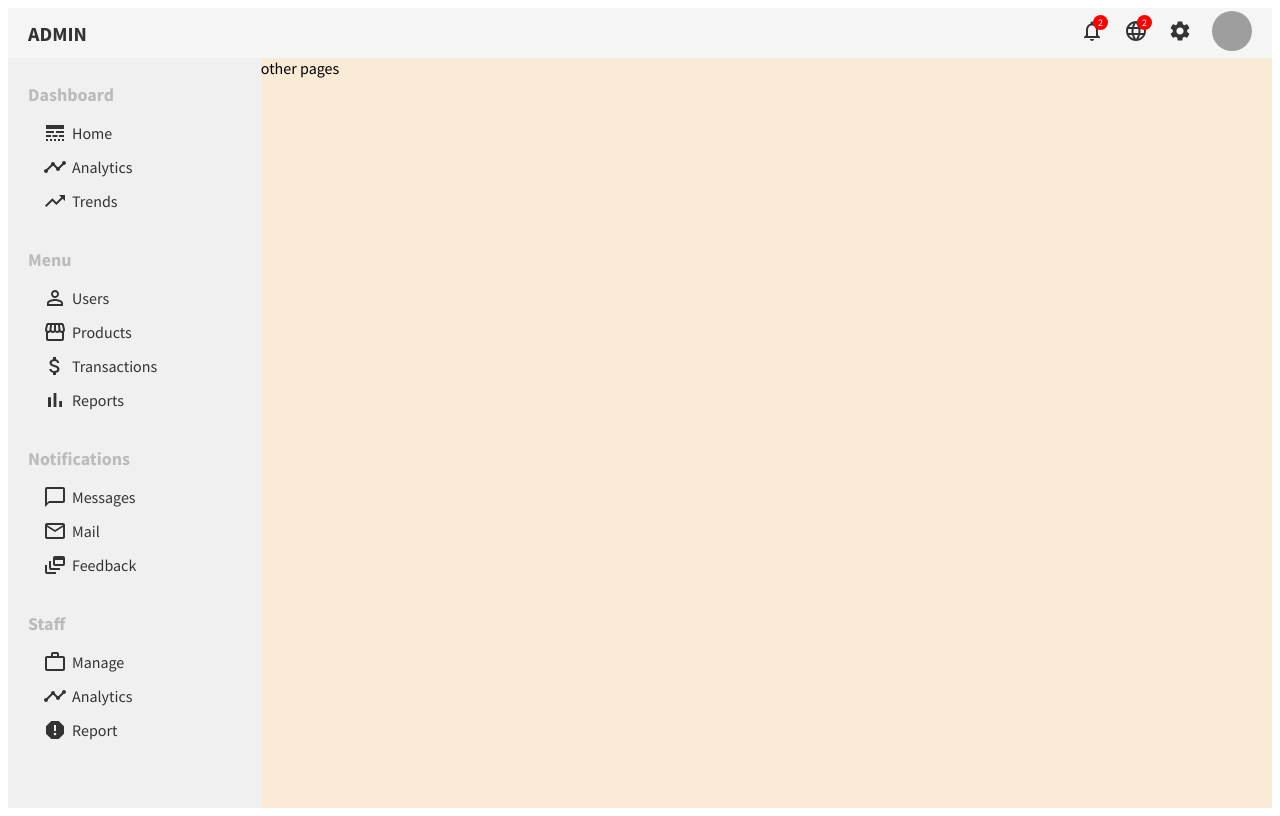
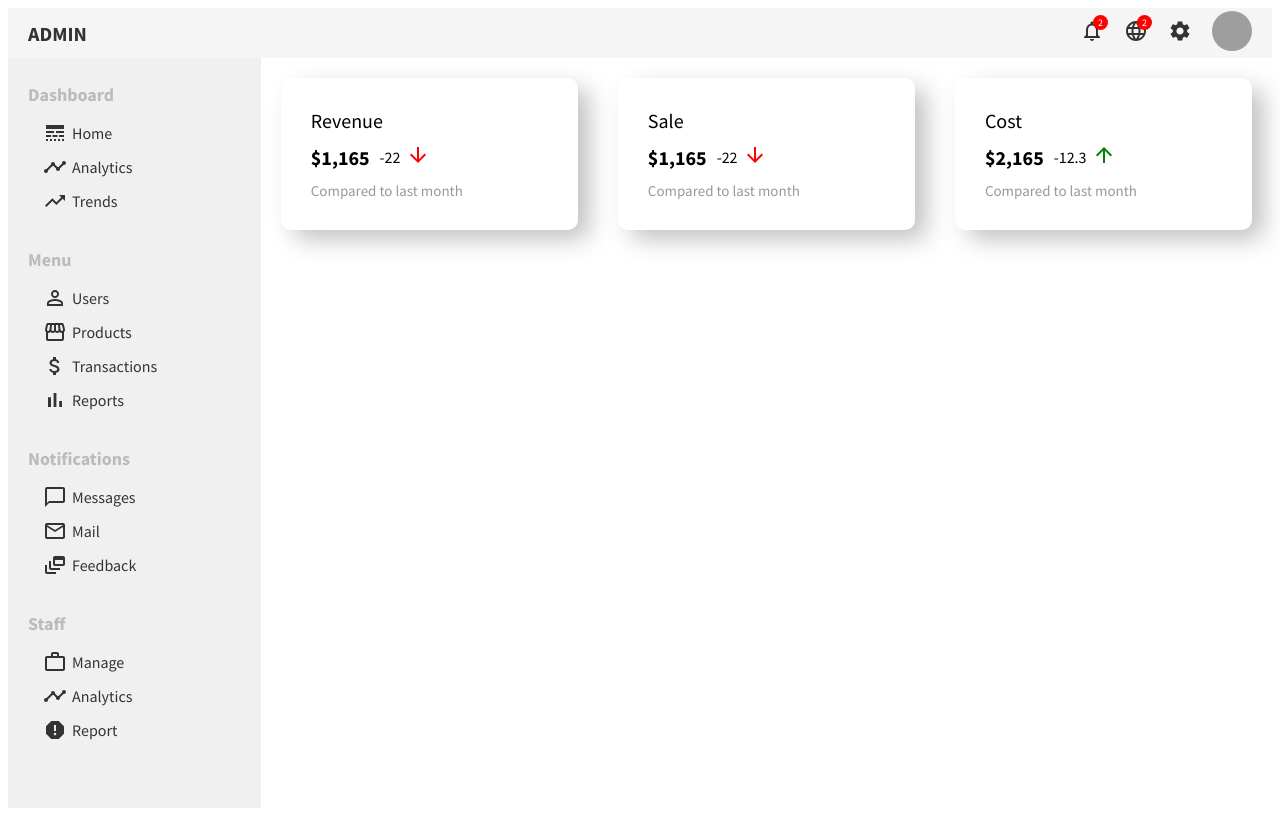
Before and after one commit to rafiuislam/react-admin-panel, a React (Create React App) app: page / in a window 1280 px wide. Built offline with nearby package versions, Linux system fonts and the light colour scheme; grey boxes are pictures that could not be loaded.

Commit message:
info widget added to home

```diff
--- a/src/App.css
+++ b/src/App.css
@@ -1,8 +1,3 @@
 .container {
     display: flex;
 }
-
-.others {
-    flex: 4;
-    background-color: antiquewhite;
-}
--- a/src/App.js
+++ b/src/App.js
@@ -1,6 +1,7 @@
-import Sidebar from "./components/sidebar/Sidebar";
-import Topbar from "./components/topbar/Topbar";
+import Sidebar from "./components/Sidebar";
+import Topbar from "./components/Topbar";
 import "./app.css";
+import Home from "./pages/home/Home";
 
 function App() {
     return (
@@ -8,7 +9,7 @@ function App() {
             <Topbar />
             <div className="container">
                 <Sidebar />
-                <div className="others">other pages</div>
+                <Home />
             </div>
         </div>
     );
--- /dev/null
+++ b/src/components/Info.jsx
@@ -0,0 +1,103 @@
+import React from "react";
+import styled from "styled-components";
+import {
+    ArrowDownward,
+    ArrowUpward,
+    Language,
+    Settings,
+} from "@material-ui/icons";
+
+const Container = styled.div`
+    width: 100%;
+    display: flex;
+    justify-content: space-between;
+`;
+const Item = styled.div`
+    flex: 1;
+    margin: 0 20px;
+    padding: 30px;
+    border-radius: 10px;
+    cursor: pointer;
+    box-shadow: 12px 10px 25px -1px rgba(0, 0, 0, 0.25);
+    -webkit-box-shadow: 12px 10px 25px -1px rgba(0, 0, 0, 0.25);
+    -moz-box-shadow: 12px 10px 25px -1px rgba(0, 0, 0, 0.25);
+`;
+const Title = styled.span`
+    font-size: 20px;
+`;
+const MoneyContainer = styled.div`
+    margin: 10px 0px;
+    display: flex;
+    align-items: center;
+`;
+const Money = styled.span`
+    font-size: 20px;
+    font-weight: bold;
+`;
+const MoneyRate = styled.span`
+    display: flex;
+    align-items: center;
+    margin-left: 10px;
+`;
+const Sub = styled.div`
+    font-size: 15px;
+    color: #999;
+`;
+const ArrowUP = styled.span`
+    font-size: 14px;
+    margin-left: 5px;
+    color: green;
+`;
+const ArrowDown = styled.span`
+    font-size: 14px;
+    margin-left: 5px;
+    color: red;
+`;
+
+const Info = () => {
+    return (
+        <Container>
+            <Item>
+                <Title>Revenue</Title>
+                <MoneyContainer>
+                    <Money>$1,165</Money>
+                    <MoneyRate>
+                        -22
+                        <ArrowDown>
+                            <ArrowDownward />
+                        </ArrowDown>
+                    </MoneyRate>
+                </MoneyContainer>
+                <Sub>Compared to last month</Sub>
+            </Item>
+            <Item>
+                <Title>Sale</Title>
+                <MoneyContainer>
+                    <Money>$1,165</Money>
+                    <MoneyRate>
+                        -22
+                        <ArrowDown>
+                            <ArrowDownward />
+                        </ArrowDown>
+                    </MoneyRate>
+                </MoneyContainer>
+                <Sub>Compared to last month</Sub>
+            </Item>
+            <Item>
+                <Title>Cost</Title>
+                <MoneyContainer>
+                    <Money>$2,165</Money>
+                    <MoneyRate>
+                        -12.3
+                        <ArrowUP>
+                            <ArrowUpward />
+                        </ArrowUP>
+                    </MoneyRate>
+                </MoneyContainer>
+                <Sub>Compared to last month</Sub>
+            </Item>
+        </Container>
+    );
+};
+
+export default Info;
--- /dev/null
+++ b/src/pages/home/Home.jsx
@@ -0,0 +1,18 @@
+import React from "react";
+import styled from "styled-components";
+import Info from "../../components/Info";
+
+const Container = styled.div`
+    flex: 4;
+    margin-top: 20px;
+`;
+
+const Home = () => {
+    return (
+        <Container>
+            <Info />
+        </Container>
+    );
+};
+
+export default Home;
```
Also changed, not shown: src/components/Sidebar.jsx (renamed from src/components/sidebar/Sidebar.jsx), src/components/Topbar.jsx (renamed from src/components/topbar/Topbar.jsx).
